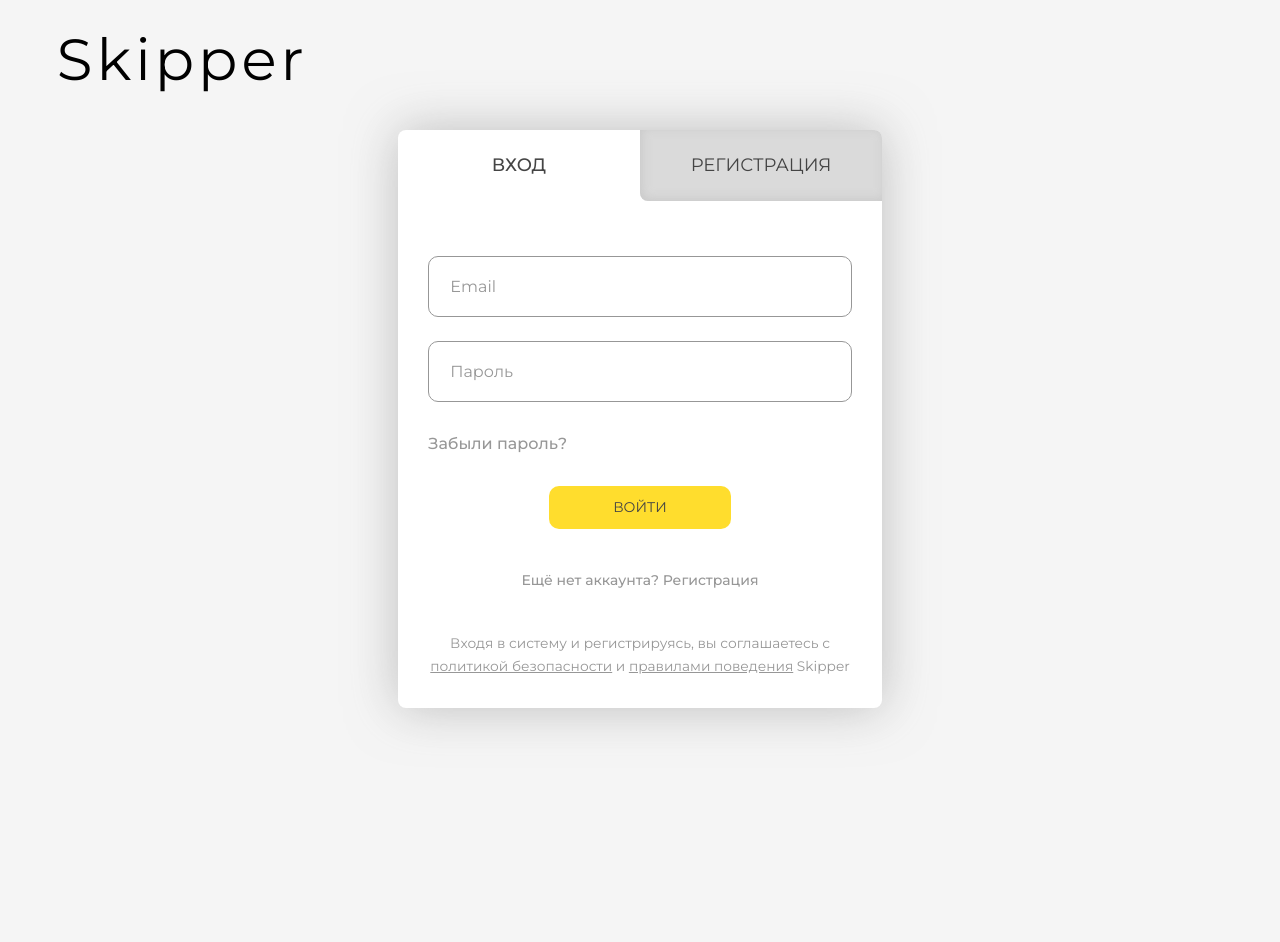
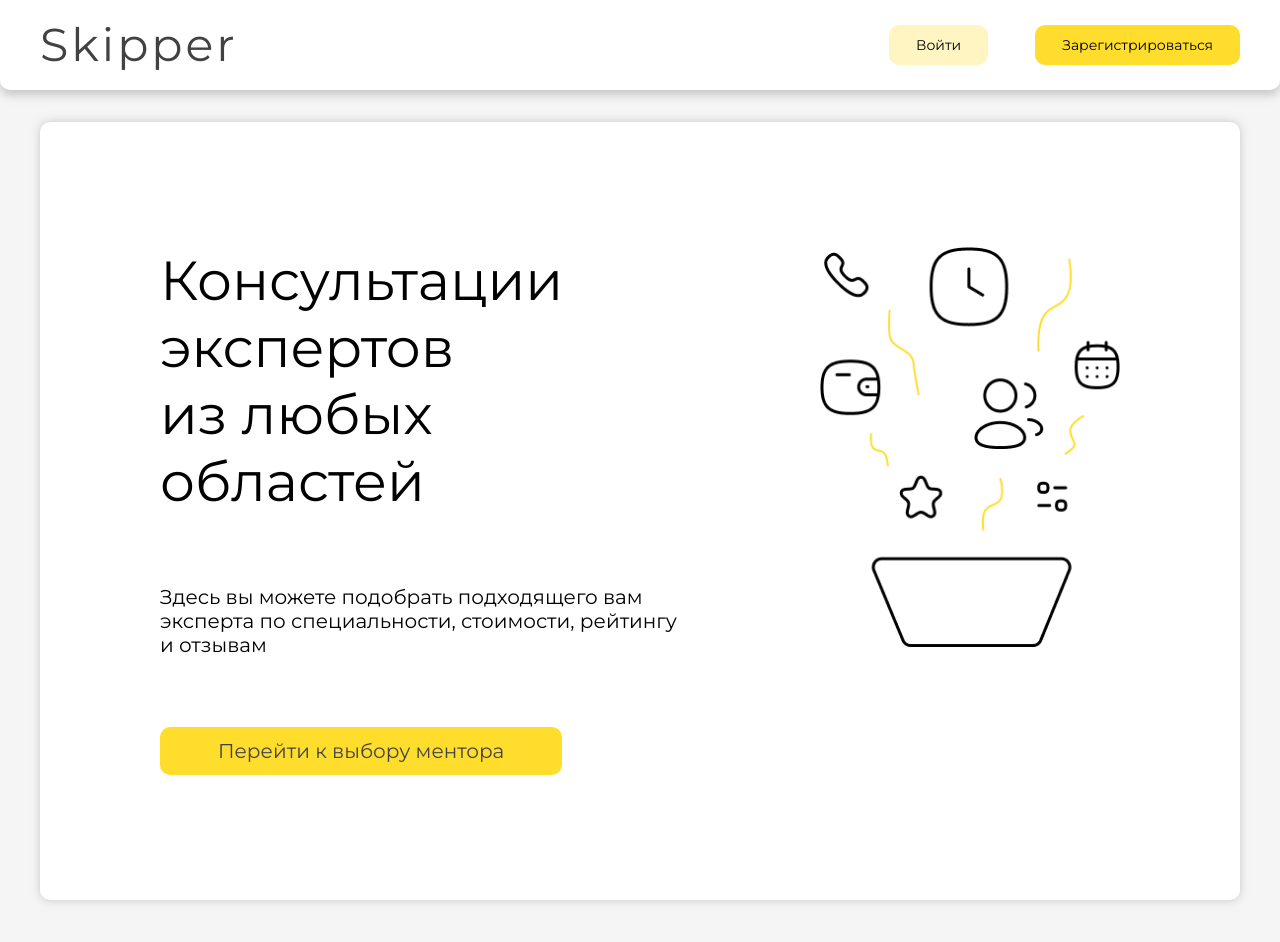
Before and after one commit to SkipperOmsu2022/skipper, a React (Create React App) app in the folder frontend/: page / in a window 1280 px wide. Before the commit this address led to /authorization/signin. Shown: the top 942 px of the page. Before the commit the page ends 800 px from the top, so only its background shows below. Built offline with nearby package versions, Linux system fonts and the light colour scheme; no server answers.

Commit message:
added onboarding and changed the router

```diff
--- a/frontend/src/components/App/App.jsx
+++ b/frontend/src/components/App/App.jsx
@@ -1,6 +1,7 @@
 import {BrowserRouter as Router, Route, Routes} from 'react-router-dom';
 
 import { AuthProvider } from '../Auth/AuthProvider';
+import RequireAuth from '../Auth/RequireAuth';
 
 import AuthorizationPage from "../pages/AuthorizationPage/AuthorizationPage";
 import Signin from '../pages/AuthorizationPage/Signin';
@@ -11,6 +12,7 @@ import MainPage from "../pages/MainPage/MainPage";
 import SettingsPage from '../pages/SettingsPage/SettingsPage';
 import ProfilePage from '../pages/ProfilePage/ProfilePage';
 import MentorProfilePage from '../pages/MentorProfilePage/MentorProfilePage';
+import OnboardingPage from '../pages/OnboardingPage/OnboardingPage';
 
 import Common from '../pages/SettingsPage/Common';
 import Account from '../pages/SettingsPage/Account';
@@ -32,8 +34,8 @@ const App = () => {
                         <Route path="signup" element={<Signup/>}/>
                     </Route>
                     <Route path="/" element={<AppHeader/>}>
-                        <Route path="messages" element={<MessagesPage />} />
-                        <Route path="settings" element={<SettingsPage/>}>
+                        <Route path="messages" element={<RequireAuth children={<MessagesPage/>}/>}/>
+                        <Route path="settings" element={<RequireAuth children={<SettingsPage/>}/>}>
                             <Route path="" element={<Common/>}/>
                             <Route path="account" element={<Account/>}/>
                             <Route path="communication" element={<Communication/>}/>
@@ -41,7 +43,8 @@ const App = () => {
                         </Route>
                         <Route path="profile/:userId" element={<ProfilePage/>}/>
                         <Route path="profile-mentor/:userId" element={<MentorProfilePage/>}/>
-                        <Route path="" element={<MainPage/>}/>
+                        <Route path="mentors" element={<MainPage/>}/>
+                        <Route path="" element={<OnboardingPage/>}/>
                     </Route>
                 </Routes>
             </Router>
--- a/frontend/src/components/AppHeader/AppHeader.jsx
+++ b/frontend/src/components/AppHeader/AppHeader.jsx
@@ -6,7 +6,7 @@ import notifications from "../../resources/icons/notifications.svg"
 import search from "../../resources/icons/search.svg"
 import photo from "../../resources/profile-photo.jpg"
 
-import { Outlet, Navigate, Link, NavLink, useLocation } from 'react-router-dom';
+import { Outlet, Link, NavLink, useLocation } from 'react-router-dom';
 import { useEffect, useState, useRef, useLayoutEffect } from "react"
 import useAuthContext from "../../hooks/useAuthContext";
 import useLoginService from "../../services/loginService"
@@ -18,7 +18,36 @@ import messagesStore from "../../store/messagesStore";
 
 import "./appHeader.scss"
 
-const AppHeader = observer(() => {
+const AppHeader = () => {
+    const { auth } = useAuthContext();
+    const location = useLocation();
+    useLayoutEffect(() => {
+        document.documentElement.scrollTo(0, 0);
+    }, [location.pathname]);
+
+    return (
+        <>
+            <header className="app-header">
+                <div className="app-header__group">
+                    <Link  to="/mentors" className="app-header__logo">Skipper</Link>
+                    {
+                        auth ?
+                        <div className="app-header__icons">
+                            <NavLink to="/messages"><img src={messages} alt="messages" /></NavLink>
+                            <a href="favorites">
+                                <img src={bookmark} alt="favorites" className="bookmark"/>
+                            </a>
+                        </div> : null
+                    }
+                </div>
+                { auth ? <LoggedDisplay/> : <UnloggedDisplay/>}
+            </header>
+            <Outlet/>
+        </>
+    )
+}
+
+const LoggedDisplay = observer(() => {
     const {getUserData} = useProfileService();
     const { getMessagesList } = useMessageService();
 
@@ -30,12 +59,7 @@ const AppHeader = observer(() => {
     const container = useRef();
 
     const { logout } = useLoginService()
-    const { auth } = useAuthContext();
-
     const location = useLocation();
-    useLayoutEffect(() => {
-        document.documentElement.scrollTo(0, 0);
-    }, [location.pathname]);
 
     useEffect(() => {
         getUserData('user/profile/')
@@ -78,24 +102,9 @@ const AppHeader = observer(() => {
         }
     };
 
-    if (!auth) {
-        return <Navigate to="authorization/signin" replace={true} />
-    }
-
     const dropDown = `app-header__dropdown ${navBarDisplay ? '' : 'hide'}`;
 
     return (
-        <>
-            <header className="app-header">
-                <div className="app-header__group">
-                    <Link  to="/" className="app-header__logo">Skipper</Link>
-                    <div className="app-header__icons">
-                        <NavLink to="/messages"><img src={messages} alt="messages" /></NavLink>
-                        {/*<a href="favorites">
-                            <img src={bookmark} alt="favorites" className="bookmark"/>
-                        </a>*/}
-                    </div>
-                </div>
         <div className="app-header__group">
             <div className="app-header__icons">
                 <a href="notifications">
@@ -105,7 +114,8 @@ const AppHeader = observer(() => {
                     <img src={search} alt="search" />
                 </a>
             </div>
-                    <div className="app-header__profile" ref={container} tabIndex={0}
+            <div
+                className="app-header__profile" ref={container} tabIndex={0}
                 onClick={handleDropdownClick}
                 onKeyDown={(e) => {
                     if (e.key === ' ' || e.key === "Enter") {
@@ -130,7 +140,9 @@ const AppHeader = observer(() => {
                     </div>
                     <div className="app-header__dropdown-divider"></div>
                     <div className="app-header__dropdown-item">
-                                <div className="app-header__dropdown-text exit"
+                        <Link
+                            to={'/'}
+                            className="app-header__dropdown-text exit"
                             tabIndex={0}
                             onClick={logout}
                             onKeyDown={(e) => {
@@ -140,15 +152,21 @@ const AppHeader = observer(() => {
                             }}
                         >
                             Выйти из аккаунта
+                        </Link>
                     </div>
                 </div>
             </div>
         </div>
-                </div>
-            </header>
-            <Outlet/>
-        </>
     )
 })
 
+const UnloggedDisplay = () => {
+    return (
+        <div className="app-header__group">
+            <Link to={"/authorization/signin"} className="button pale">Войти</Link>
+            <Link to={"/authorization/signup"} className="button">Зарегистрироваться</Link>
+        </div>
+    )
+}
+
 export default AppHeader;
--- a/frontend/src/components/AppHeader/appHeader.scss
+++ b/frontend/src/components/AppHeader/appHeader.scss
@@ -36,6 +36,10 @@
         display: flex;
         gap: 2.9375rem;
         align-items: center;
+        .button {
+            color: $header;
+            padding: 11px 27px;
+        }
     }
     &__icons {
         display: flex;
--- a/frontend/src/components/Auth/RequireAuth.jsx
+++ b/frontend/src/components/Auth/RequireAuth.jsx
@@ -1,10 +1,11 @@
 import { Navigate } from 'react-router-dom'
+import useAuthContext from '../../hooks/useAuthContext';
 
 const RequireAuth = (props) => {
-    const auth = true
+    const { auth } = useAuthContext();
 
     if (!auth) {
-        return <Navigate to="/"/>
+        return <Navigate to="/authorization/signin" relative={null} replace={true} />
     }
 
     return props.children
--- a/frontend/src/components/pages/AuthorizationPage/AuthorizationPage.jsx
+++ b/frontend/src/components/pages/AuthorizationPage/AuthorizationPage.jsx
@@ -7,7 +7,7 @@ const AuthorizationPage = (props) => {
     const { auth } = useAuthContext()
 
     if (auth) {
-        return <Navigate to="/" replace={true} />
+        return <Navigate to="/mentors" replace={true} />
     }
 
     return (
--- a/frontend/src/components/pages/MainPage/mainPage.scss
+++ b/frontend/src/components/pages/MainPage/mainPage.scss
@@ -260,12 +260,6 @@
 
                     .button {
                         padding: 8.5px 11.5px;
-                        font-weight: 400;
-                        font-size: 14px;
-                        color: $header;
-                        &.pale {
-                            background-color: #FFF5C2;
-                        }
                     }
                 }
             }
--- a/frontend/src/components/pages/MentorProfilePage/AdditionalInfo.jsx
+++ b/frontend/src/components/pages/MentorProfilePage/AdditionalInfo.jsx
@@ -4,7 +4,7 @@ import { Link } from 'react-router-dom';
 import DateOfRegistration from "../ProfilePage/DateOfRegistration";
 
 const AdditionalInfo = ({props}) => {
-    const {dateOfRegistration, mentorStatus, isOwner, rating, userId} = props;
+    const {dateOfRegistration, mentorStatus, isOwner, rating = 4.78, userId} = props;
 
     let filledStars = null, hollowStars = null;
     if (rating) {
--- /dev/null
+++ b/frontend/src/components/pages/OnboardingPage/OnboardingPage.jsx
@@ -0,0 +1,29 @@
+import "./onboardingPage.scss"
+import onboarding from "../../../resources/onboarding.png"
+
+import { Link } from 'react-router-dom';
+
+const OnboardingPage = () => {
+    return (
+        <div className="page-content">
+            <div className="app-section onboarding">
+                <div className="onboarding-group">
+                    <div className="onboarding-header">
+                        Консультации экспертов<br/>из любых областей
+                    </div>
+                    <div className="onboarding-description">
+                        Здесь вы можете подобрать подходящего вам<br/>
+                        эксперта по специальности, стоимости, рейтингу<br/>
+                        и отзывам
+                    </div>
+                    <Link to={"/mentors"} className="onboarding-button button">
+                        Перейти к выбору ментора
+                    </Link>
+                </div>
+                <img className="onboarding-picture" src={onboarding} alt="" />
+            </div>
+        </div>
+    )
+}
+
+export default OnboardingPage;
--- /dev/null
+++ b/frontend/src/components/pages/OnboardingPage/onboardingPage.scss
@@ -0,0 +1,41 @@
+@import '../../../shared/variables.scss';
+
+.onboarding {
+    display: flex;
+    flex-direction: row;
+    gap: 136px;
+    min-height: auto;
+    max-height: fit-content;
+    padding: 125px 120px;
+
+    &-group {
+        display: flex;
+        flex-direction: column;
+        gap: 70px;
+    }
+
+    &-header {
+        color: $header;
+        font-size: 55px;
+        line-height: 67px;
+    }
+
+    &-description {
+        color: $header;
+        font-size: 20px;
+        line-height: 24px;
+    }
+
+    &-button {
+        width: fit-content;
+        padding: 12px 58px;
+        font-size: 20px;
+    }
+
+    &-picture {
+        display: block;
+        max-height: 400px;
+        max-width: 300px;
+    }
+
+}
--- a/frontend/src/shared/submitButton/button.scss
+++ b/frontend/src/shared/submitButton/button.scss
@@ -15,6 +15,7 @@
     font-size: 0.875rem;
     text-align: center;
     color: #444444;
+
     &:hover, &:focus {
         filter: brightness(95%);
     }
@@ -26,4 +27,8 @@
             filter: none
         }
     }
+
+    &.pale {
+        background-color: #FFF5C2;
+    }
 }
```
Also changed, not shown: frontend/src/resources/onboarding.png (added). Lines whose indentation alone changed are shown as unchanged.
